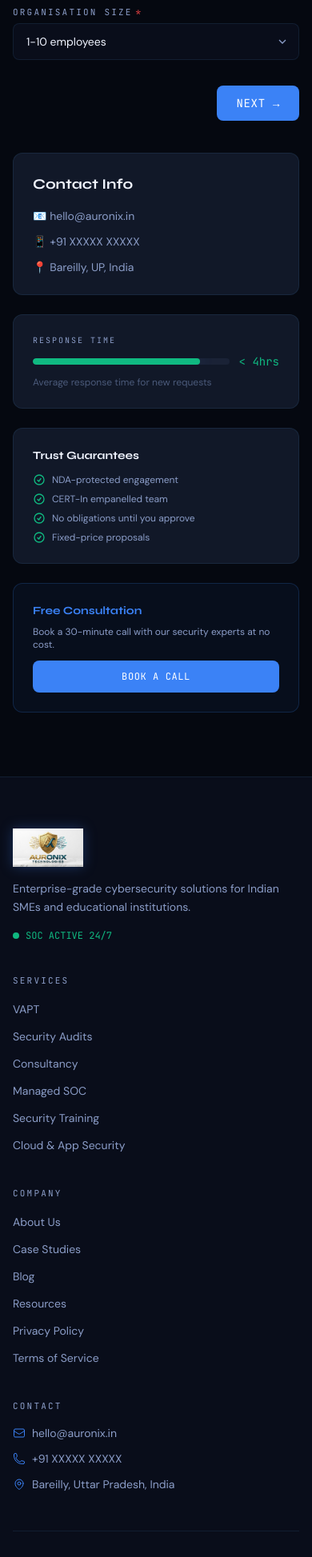
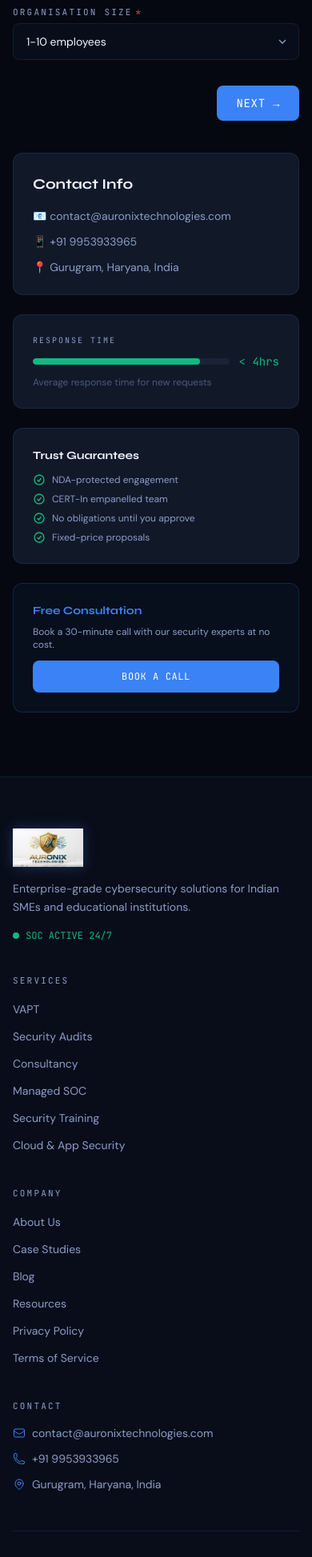
Before and after one commit to kshitiz200423/CyberHex, a React (Vite) app in the folder frontend/: page /contact in a window 390 px wide. Shown: the part 1082-3029 px from the top of the page at 80% size. Built offline with nearby package versions, Linux system fonts and the light colour scheme.

Commit message:
chore: update personal info, location, phone, and contact email

```diff
--- a/frontend/src/components/layout/PortalLayout.tsx
+++ b/frontend/src/components/layout/PortalLayout.tsx
@@ -95,7 +95,7 @@ const PortalLayout: React.FC = () => {
   const navigate = useNavigate();
 
   // Mock user — will be replaced with Zustand store
-  const user = { firstName: 'Kshitiz', lastName: 'Admin', role: 'ADMIN', email: 'admin@auronix.in' };
+  const user = { firstName: 'Kshitiz', lastName: 'Kumar', role: 'ADMIN', email: 'admin@auronix.in' };
 
   const handleLogout = useCallback(() => {
     navigate('/portal/login');
--- a/frontend/src/components/layout/PublicLayout.tsx
+++ b/frontend/src/components/layout/PublicLayout.tsx
@@ -229,15 +229,15 @@ const PublicLayout: React.FC = () => {
                   <svg className="w-4 h-4 text-accent mt-0.5 flex-shrink-0" fill="none" viewBox="0 0 24 24" stroke="currentColor" strokeWidth={1.5}>
                     <path strokeLinecap="round" strokeLinejoin="round" d="M21.75 6.75v10.5a2.25 2.25 0 01-2.25 2.25h-15a2.25 2.25 0 01-2.25-2.25V6.75m19.5 0A2.25 2.25 0 0019.5 4.5h-15a2.25 2.25 0 00-2.25 2.25m19.5 0v.243a2.25 2.25 0 01-1.07 1.916l-7.5 4.615a2.25 2.25 0 01-2.36 0L3.32 8.91a2.25 2.25 0 01-1.07-1.916V6.75" />
                   </svg>
-                  <a href="mailto:hello@auronix.in" className="text-sm text-text-2 hover:text-accent transition-colors">
-                    hello@auronix.in
+                  <a href="mailto:contact@auronixtechnologies.com" className="text-sm text-text-2 hover:text-accent transition-colors">
+                    contact@auronixtechnologies.com
                   </a>
                 </li>
                 <li className="flex items-start gap-2">
                   <svg className="w-4 h-4 text-accent mt-0.5 flex-shrink-0" fill="none" viewBox="0 0 24 24" stroke="currentColor" strokeWidth={1.5}>
                     <path strokeLinecap="round" strokeLinejoin="round" d="M2.25 6.75c0 8.284 6.716 15 15 15h2.25a2.25 2.25 0 002.25-2.25v-1.372c0-.516-.351-.966-.852-1.091l-4.423-1.106c-.44-.11-.902.055-1.173.417l-.97 1.293c-.282.376-.769.542-1.21.38a12.035 12.035 0 01-7.143-7.143c-.162-.441.004-.928.38-1.21l1.293-.97c.363-.271.527-.734.417-1.173L6.963 3.102a1.125 1.125 0 00-1.091-.852H4.5A2.25 2.25 0 002.25 4.5v2.25z" />
                   </svg>
-                  <span className="text-sm text-text-2">+91 XXXXX XXXXX</span>
+                  <span className="text-sm text-text-2">+91 9953933965</span>
                 </li>
                 <li className="flex items-start gap-2">
                   <svg className="w-4 h-4 text-accent mt-0.5 flex-shrink-0" fill="none" viewBox="0 0 24 24" stroke="currentColor" strokeWidth={1.5}>
@@ -245,7 +245,7 @@ const PublicLayout: React.FC = () => {
                     <path strokeLinecap="round" strokeLinejoin="round" d="M19.5 10.5c0 7.142-7.5 11.25-7.5 11.25S4.5 17.642 4.5 10.5a7.5 7.5 0 1115 0z" />
                   </svg>
                   <span className="text-sm text-text-2">
-                    Bareilly, Uttar Pradesh, India
+                    Gurugram, Haryana, India
                   </span>
                 </li>
               </ul>
--- a/frontend/src/pages/About.tsx
+++ b/frontend/src/pages/About.tsx
@@ -2,7 +2,7 @@ import React from 'react';
 import { Link } from 'react-router-dom';
 
 const TEAM = [
-  { name: 'Kshitiz Agrawal', title: 'Founder & CEO', desc: 'Cybersecurity veteran with 10+ years of experience in offensive security and compliance. OSCP, CEH certified.', initials: 'KA' },
+  { name: 'Kshitiz Kumar', title: 'Founder & CEO', desc: 'Cybersecurity veteran with 10+ years of experience in offensive security and compliance. OSCP, CEH certified.', initials: 'KK' },
   { name: 'Arjun Singh', title: 'Head of Offensive Security', desc: 'OSCP, CRTP certified. Expert in network and web application penetration testing with 8+ years of experience.', initials: 'AS' },
   { name: 'Priya Sharma', title: 'Lead Security Analyst', desc: 'CISSP certified. Specialises in ISO 27001, RBI compliance, and security programme development.', initials: 'PS' },
   { name: 'Rohit Kumar', title: 'SOC Manager', desc: '24/7 operations lead. Expert in SIEM technologies, threat hunting, and incident response.', initials: 'RK' },
@@ -38,7 +38,7 @@ const About: React.FC = () => (
         <p className="text-lg text-text-2 leading-relaxed">
           Auronix Technologies was founded by cybersecurity professionals who saw a gap in the Indian market: SMEs and educational institutions
           needed access to the same calibre of security services that large enterprises receive — but at a price point that makes sense.
-          Based in Bareilly, Uttar Pradesh, we serve organisations across India with professional, thorough, and affordable cybersecurity solutions.
+          Based in Gurugram, Haryana, we serve organisations across India with professional, thorough, and affordable cybersecurity solutions.
         </p>
       </div>
     </section>
--- a/frontend/src/pages/Blog.tsx
+++ b/frontend/src/pages/Blog.tsx
@@ -21,7 +21,7 @@ const POSTS = [
   },
   {
     slug: 'phishing-employee-training', title: 'Phishing Attacks: Why Your Employees Are Your Weakest Link',
-    category: 'Best Practices', readTime: '4 min', date: '2025-05-28', author: 'Kshitiz Agrawal',
+    category: 'Best Practices', readTime: '4 min', date: '2025-05-28', author: 'Kshitiz Kumar',
     excerpt: '91% of cyberattacks begin with a phishing email. Learn why traditional security awareness training fails and what modern, simulation-based approaches can achieve for your organisation\'s human firewall.',
   },
   {
--- a/frontend/src/pages/BlogPost.tsx
+++ b/frontend/src/pages/BlogPost.tsx
@@ -31,7 +31,7 @@ const BLOG_CONTENT: Record<string, { title: string; date: string; author: string
   },
   'phishing-employee-training': {
     title: 'Phishing Attacks: Why Your Employees Are Your Weakest Link',
-    date: '2025-05-28', author: 'Kshitiz Agrawal', category: 'Best Practices', readTime: '4 min',
+    date: '2025-05-28', author: 'Kshitiz Kumar', category: 'Best Practices', readTime: '4 min',
     content: [
       '91% of all cyberattacks begin with a phishing email. Despite advances in email security, human error remains the primary vector for security breaches. Traditional annual security awareness training simply doesn\'t work — research shows that training effects diminish within weeks without reinforcement.',
       'Modern phishing simulations provide continuous, measurable training that keeps employees vigilant. At Auronix, our phishing campaigns mimic real-world attacks that are relevant to Indian organisations — UPI payment notifications, GST compliance emails, Aadhaar verification requests, and more.',
--- a/frontend/src/pages/Contact.tsx
+++ b/frontend/src/pages/Contact.tsx
@@ -273,9 +273,9 @@ const Contact: React.FC = () => {
               <div className="card">
                 <h3 className="font-display text-lg font-bold text-text mb-4">Contact Info</h3>
                 <div className="space-y-3 text-sm text-text-2">
-                  <p>📧 hello@auronix.in</p>
-                  <p>📱 +91 XXXXX XXXXX</p>
-                  <p>📍 Bareilly, UP, India</p>
+                  <p>📧 contact@auronixtechnologies.com</p>
+                  <p>📱 +91 9953933965</p>
+                  <p>📍 Gurugram, Haryana, India</p>
                 </div>
               </div>
               <div className="card">
@@ -304,7 +304,7 @@ const Contact: React.FC = () => {
               <div className="card bg-accent/5 border-accent/20">
                 <h4 className="font-display text-sm font-bold text-accent mb-2">Free Consultation</h4>
                 <p className="text-xs text-text-2 mb-3">Book a 30-minute call with our security experts at no cost.</p>
-                <a href="mailto:hello@auronix.in" className="btn-primary text-xs w-full text-center">Book a Call</a>
+                <a href="mailto:contact@auronixtechnologies.com" className="btn-primary text-xs w-full text-center">Book a Call</a>
               </div>
             </div>
           </div>
--- a/frontend/src/pages/Privacy.tsx
+++ b/frontend/src/pages/Privacy.tsx
@@ -14,8 +14,8 @@ const Privacy: React.FC = () => (
         <div className="space-y-8 text-text-2 text-sm leading-relaxed">
           <div>
             <h2 className="font-display text-xl font-bold text-text mb-3">1. Data Controller</h2>
-            <p>Auronix Technologies ("we", "us", "our"), a cybersecurity services company registered in Bareilly, Uttar Pradesh, India, is the data controller for personal data collected through this website and client portal.</p>
-            <p className="mt-2">Contact: <a href="mailto:privacy@auronix.in" className="text-accent">privacy@auronix.in</a></p>
+            <p>Auronix Technologies ("we", "us", "our"), a cybersecurity services company registered in Gurugram, Haryana, India, is the data controller for personal data collected through this website and client portal.</p>
+            <p className="mt-2">Contact: <a href="mailto:contact@auronixtechnologies.com" className="text-accent">contact@auronixtechnologies.com</a></p>
           </div>
           <div>
             <h2 className="font-display text-xl font-bold text-text mb-3">2. Data We Collect</h2>
@@ -79,8 +79,8 @@ const Privacy: React.FC = () => (
           </div>
           <div>
             <h2 className="font-display text-xl font-bold text-text mb-3">8. Contact</h2>
-            <p>For data-related queries: <a href="mailto:privacy@auronix.in" className="text-accent">privacy@auronix.in</a></p>
-            <p className="mt-1">Auronix Technologies, Bareilly, Uttar Pradesh, India</p>
+            <p>For data-related queries: <a href="mailto:contact@auronixtechnologies.com" className="text-accent">contact@auronixtechnologies.com</a></p>
+            <p className="mt-1">Auronix Technologies, Gurugram, Haryana, India</p>
           </div>
         </div>
       </div>
--- a/frontend/src/pages/Terms.tsx
+++ b/frontend/src/pages/Terms.tsx
@@ -25,7 +25,7 @@ const Terms: React.FC = () => (
           </div>
           <div>
             <h2 className="font-display text-xl font-bold text-text mb-3">3. Portal Acceptable Use</h2>
-            <p>The Auronix client portal is provided for the sole purpose of accessing engagement-related information, reports, and findings. Users must not attempt to access data belonging to other organisations, reverse-engineer the portal, or share portal credentials. Any security concerns should be reported to <a href="mailto:security@auronix.in" className="text-accent">security@auronix.in</a>.</p>
+            <p>The Auronix client portal is provided for the sole purpose of accessing engagement-related information, reports, and findings. Users must not attempt to access data belonging to other organisations, reverse-engineer the portal, or share portal credentials. Any security concerns should be reported to <a href="mailto:contact@auronixtechnologies.com" className="text-accent">contact@auronixtechnologies.com</a>.</p>
           </div>
           <div>
             <h2 className="font-display text-xl font-bold text-text mb-3">4. Confidentiality & NDA</h2>
@@ -59,8 +59,8 @@ const Terms: React.FC = () => (
           </div>
           <div>
             <h2 className="font-display text-xl font-bold text-text mb-3">10. Contact</h2>
-            <p>For questions about these terms: <a href="mailto:legal@auronix.in" className="text-accent">legal@auronix.in</a></p>
-            <p className="mt-1">Auronix Technologies, Bareilly, Uttar Pradesh, India</p>
+            <p>For questions about these terms: <a href="mailto:contact@auronixtechnologies.com" className="text-accent">contact@auronixtechnologies.com</a></p>
+            <p className="mt-1">Auronix Technologies, Gurugram, Haryana, India</p>
           </div>
         </div>
       </div>
--- a/frontend/src/pages/portal/Clients.tsx
+++ b/frontend/src/pages/portal/Clients.tsx
@@ -35,7 +35,7 @@ const Clients: React.FC = () => {
               ]} />
             </FieldWrap>
             <FieldWrap label="Contact Email" htmlFor="contactEmail" required><Input id="contactEmail" type="email" placeholder="contact@company.com" /></FieldWrap>
-            <FieldWrap label="Contact Phone" htmlFor="contactPhone"><Input id="contactPhone" type="tel" placeholder="+91 XXXXX XXXXX" /></FieldWrap>
+            <FieldWrap label="Contact Phone" htmlFor="contactPhone"><Input id="contactPhone" type="tel" placeholder="+91 9953933965" /></FieldWrap>
             <FieldWrap label="Initial User Email" htmlFor="userEmail" required hint="An account will be created with a temporary password">
               <Input id="userEmail" type="email" placeholder="user@company.com" />
             </FieldWrap>
--- a/frontend/src/pages/portal/Settings.tsx
+++ b/frontend/src/pages/portal/Settings.tsx
@@ -66,12 +66,12 @@ const Settings: React.FC = () => {
           <div className="space-y-5">
             <div className="grid grid-cols-1 sm:grid-cols-2 gap-5">
               <FieldWrap label="First Name" htmlFor="firstName"><Input id="firstName" defaultValue="Kshitiz" /></FieldWrap>
-              <FieldWrap label="Last Name" htmlFor="lastName"><Input id="lastName" defaultValue="Admin" /></FieldWrap>
+              <FieldWrap label="Last Name" htmlFor="lastName"><Input id="lastName" defaultValue="Kumar" /></FieldWrap>
             </div>
             <FieldWrap label="Email" htmlFor="email" hint="Email cannot be changed">
               <Input id="email" defaultValue="admin@auronix.in" disabled className="opacity-50" />
             </FieldWrap>
-            <FieldWrap label="Phone" htmlFor="phone"><Input id="phone" defaultValue="+91 XXXXX XXXXX" /></FieldWrap>
+            <FieldWrap label="Phone" htmlFor="phone"><Input id="phone" defaultValue="+91 9953933965" /></FieldWrap>
             <FieldWrap label="Organisation" htmlFor="org" hint="Organisation cannot be changed">
               <Input id="org" defaultValue="Auronix Technologies" disabled className="opacity-50" />
             </FieldWrap>
@@ -137,7 +137,7 @@ const Settings: React.FC = () => {
               <div className="flex items-center justify-between p-3 bg-bg-2 rounded-lg border border-border">
                 <div>
                   <p className="text-sm text-text">Chrome on macOS <span className="pill bg-brand-green/10 text-brand-green ml-2">Current</span></p>
-                  <p className="text-xs text-text-3">Bareilly, UP · IP: 103.xxx.xxx.xxx · Active now</p>
+                  <p className="text-xs text-text-3">Gurugram · IP: 103.xxx.xxx.xxx · Active now</p>
                 </div>
               </div>
               <div className="flex items-center justify-between p-3 bg-bg-2 rounded-lg border border-border">
--- a/frontend/src/pages/portal/Team.tsx
+++ b/frontend/src/pages/portal/Team.tsx
@@ -2,7 +2,7 @@ import React, { useState } from 'react';
 import { FieldWrap, Input, Select } from '@/components/ui/FormField';
 
 const members = [
-  { id: 1, name: 'Kshitiz Agrawal', email: 'admin@auronix.in', role: 'ADMIN', status: 'active', lastLogin: '7 Jun 2025, 12:30 PM' },
+  { id: 1, name: 'Kshitiz Kumar', email: 'admin@auronix.in', role: 'ADMIN', status: 'active', lastLogin: '7 Jun 2025, 12:30 PM' },
   { id: 2, name: 'Arjun Singh', email: 'analyst@auronix.in', role: 'ANALYST', status: 'active', lastLogin: '7 Jun 2025, 10:15 AM' },
   { id: 3, name: 'Priya Sharma', email: 'priya@auronix.in', role: 'ANALYST', status: 'active', lastLogin: '6 Jun 2025, 4:45 PM' },
   { id: 4, name: 'Rajesh Kumar', email: 'client@demouniversity.edu.in', role: 'CLIENT', status: 'active', lastLogin: '5 Jun 2025, 9:00 AM' },
```
